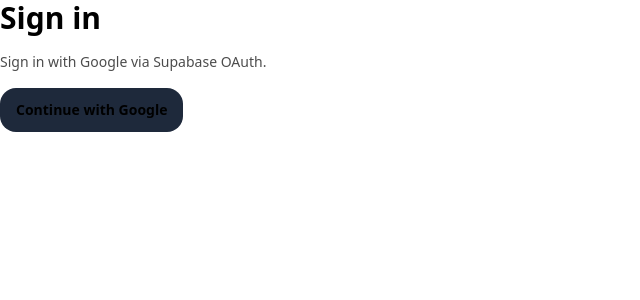
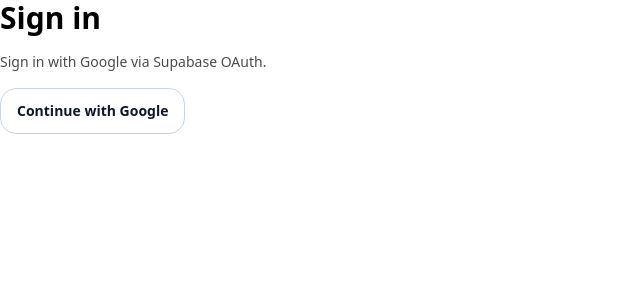
Before and after one commit to WebFoundryAI/Research_build_manage, a React (Vite) app in the folder apps/frontend/: page /auth in a window 1280 px wide. Shown: the top 300 px of the page, without its empty margins (0-640 px from the left). Built offline with nearby package versions, Linux system fonts and the light colour scheme; no server answers; the HTML template or start-up script is replaced by a standard one.

Commit message:
Polish Google sign-in button style

```diff
--- a/apps/frontend/src/pages/AuthPage.tsx
+++ b/apps/frontend/src/pages/AuthPage.tsx
@@ -32,7 +32,7 @@
 
       <button
         onClick={() => signInWithGoogle()}
-        className="rounded-xl bg-slate-800 px-4 py-3 text-sm font-semibold hover:bg-slate-700"
+        className="inline-flex items-center justify-center gap-3 rounded-xl border border-slate-300 bg-white px-4 py-3 text-sm font-semibold text-slate-900 hover:bg-slate-50"
       >
         {mode === "demo" ? "Enter Demo" : "Continue with Google"}
       </button>
```
